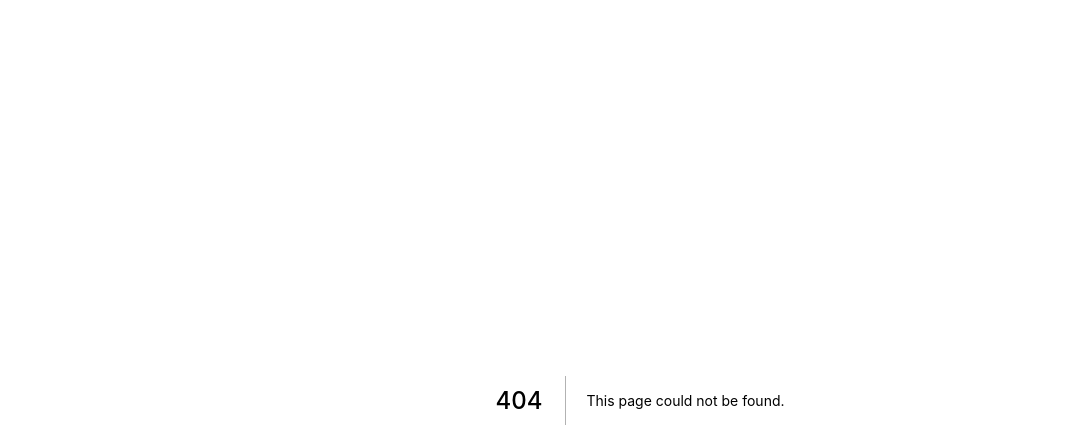
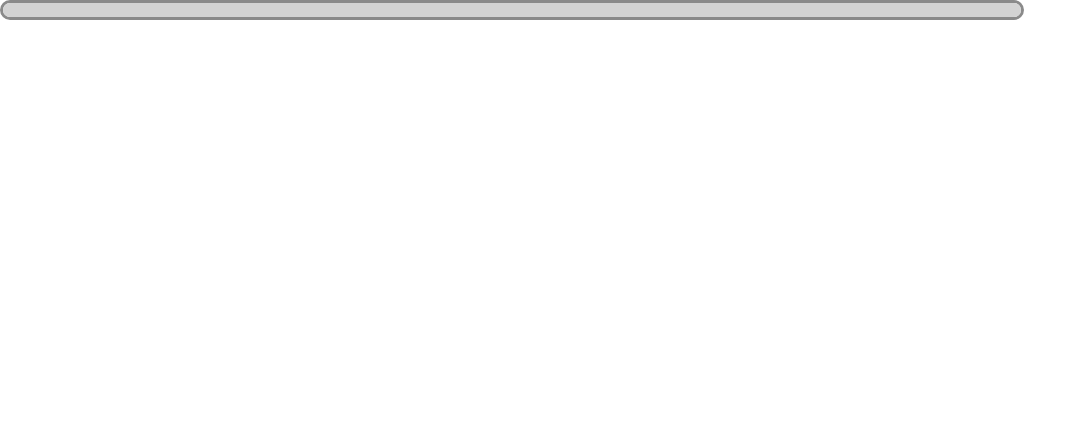
Before and after one commit to StefanNede/flashcards, a Next.js app: page /ProgressBar in a window 1280 px wide. Before the commit this address had no page. Shown: the top 448 px of the page, without its empty margins (0-1087 px from the left). Built offline with nearby package versions, Linux system fonts and the light colour scheme.

Commit message:
commit on 'main'

```diff
--- a/pages/Flashcard.jsx
+++ b/pages/Flashcard.jsx
@@ -1,7 +1,8 @@
 import React, {useState} from 'react';
-
+import ProgressBar from "./ProgressBar";
 export default function Flashcard( {lengthOfData, front, back ,cardPosition, setCardPosition} ) {
     const [onBack, setOnBack] = useState(false);
+    const [showProgressBar, setShowProgressBar] = useState(false);
     function changeSide() {
         if (onBack) {
             setOnBack(false);
@@ -26,6 +27,8 @@ export default function Flashcard( {lengthOfData, front, back ,cardPosition, set
     }
     return (
         <>
+            {showProgressBar ? <ProgressBar cardPosition={cardPosition} lengthOfData={lengthOfData} /> : <></>}
+            <button className="show-progress-bar" onClick = {() => setShowProgressBar(!showProgressBar)}>{showProgressBar ? "hide " : "show "} progress bar</button>
             <div className={onBack ? "onBack flashcard" : "flashcard"}>
                 <p className={onBack ? "pOnBack" : ""}>{onBack ? back : front}</p>
             </div>
--- /dev/null
+++ b/pages/ProgressBar.jsx
@@ -0,0 +1,9 @@
+import React from 'react';
+
+export default function ProgressBar({cardPosition, lengthOfData}) {
+    return (
+        <div className="progress-bar">
+            <div className="progress" style={{width: `${cardPosition/lengthOfData *100}%`}} ></div>
+        </div>
+    )
+}
--- a/pages/_app.js
+++ b/pages/_app.js
@@ -2,6 +2,7 @@ import '../styles/globals.css'
 import "../styles/footer.css"
 import "../styles/landing.css"
 import "../styles/flashcard.css"
+import "../styles/progress-bar.css"
 
 function MyApp({ Component, pageProps }) {
   return <Component {...pageProps} />
--- a/styles/flashcard.css
+++ b/styles/flashcard.css
@@ -50,3 +50,11 @@
   width: 70vw;
   text-align: center;
 }
+
+.show-progress-bar {
+  background-color: rgb(242, 242, 242);
+  border: none;
+  padding: 0.5rem;
+  border-radius: 1.25rem;
+  box-shadow: 0px 0px 0.625rem rgb(128, 128, 128);
+}
--- /dev/null
+++ b/styles/progress-bar.css
@@ -0,0 +1,13 @@
+.progress-bar {
+  width: 80vw;
+  height: 2.5vh;
+  border-radius: 20px;
+  border: 3px solid rgb(138, 138, 138);
+}
+
+.progress {
+  transition: width 1s ease;
+  background-color: lightgrey;
+  height: 100%;
+  border-radius: inherit;
+}
```
Also changed, not shown: 1 other file (tests, documents, lock files or other folders).
